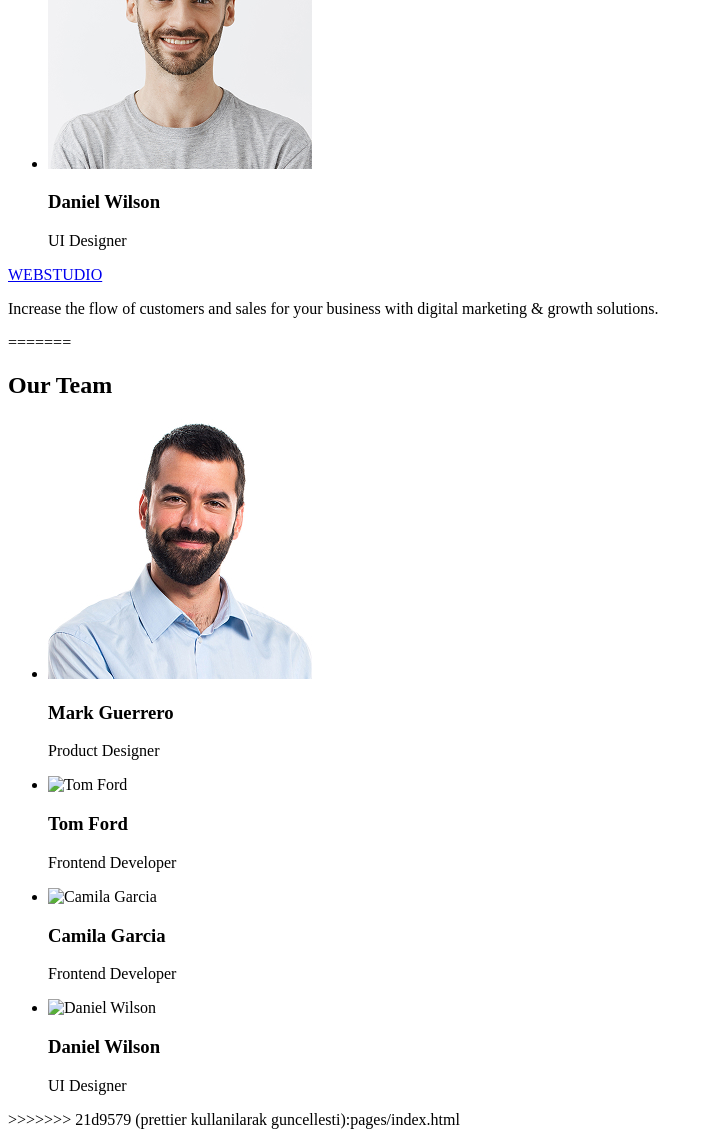
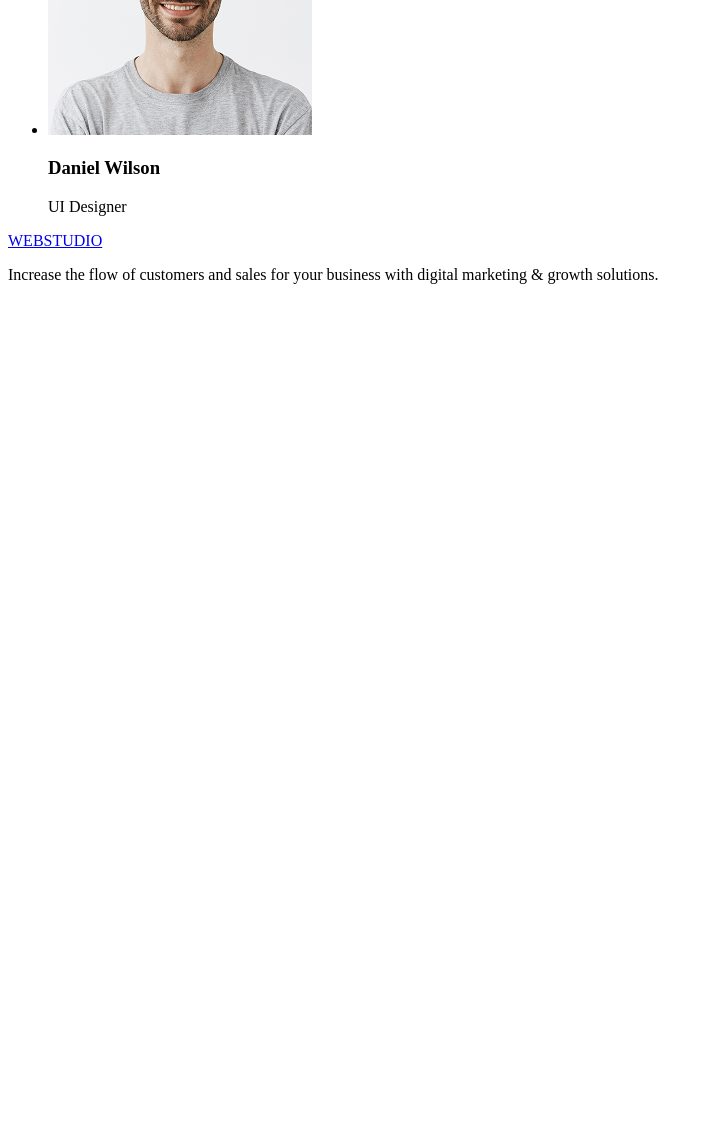
Before and after one commit to BerkannY99/goit-markup-hw-01, a plain HTML site: page index.html in a window 1280 px wide. Shown: the part 1774-2911 px from the top of the page, without its empty margins (0-713 px from the left). After the commit the page ends 2074 px from the top, so only its background shows below. Drawn offline with Linux system fonts and the light colour scheme.

Commit message:
degisiklikler yapildi

```diff
--- a/index.html
+++ b/index.html
@@ -71,7 +71,7 @@
         </ul>
       </section>
 
-<<<<<<< HEAD:index.html
+
     </ul>
 
 
@@ -115,33 +115,3 @@
 
 </body>
 </html>
-=======
-      <section>
-        <h2>Our Team</h2>
-        <ul>
-          <li>
-            <img src="/images/img.jpg" alt="Mark Guerrero" width="264" />
-            <h3>Mark Guerrero</h3>
-            <p>Product Designer</p>
-          </li>
-          <li>
-            <img src="/images/img (1).jpg" alt="Tom Ford" width="264" />
-            <h3>Tom Ford</h3>
-            <p>Frontend Developer</p>
-          </li>
-          <li>
-            <img src="/images/img (2).jpg" alt="Camila Garcia" width="264" />
-            <h3>Camila Garcia</h3>
-            <p>Frontend Developer</p>
-          </li>
-          <li>
-            <img src="/images/img (3).jpg" alt="Daniel Wilson" width="264" />
-            <h3>Daniel Wilson</h3>
-            <p>UI Designer</p>
-          </li>
-        </ul>
-      </section>
-    </main>
-  </body>
-</html>
->>>>>>> 21d9579 (prettier kullanilarak guncellesti):pages/index.html
```
Also changed, not shown: 1 other file.
